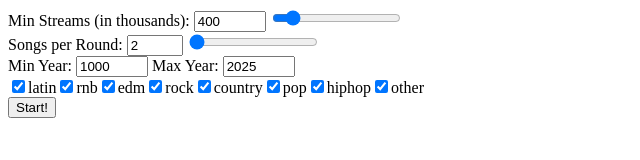
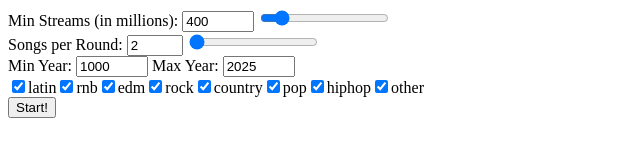
Before and after one commit to fmpreferences/spotgame-site, a SvelteKit app: page /game in a window 1280 px wide. Shown: the top 160 px of the page, without its empty margins (0-640 px from the left). Built offline with nearby package versions, Linux system fonts and the light colour scheme.

Commit message:
Fixed another typo

```diff
--- a/src/routes/game/+page.svelte
+++ b/src/routes/game/+page.svelte
@@ -195,7 +195,7 @@
 <div>
   {#if pregame}
     <label>
-      Min Streams (in thousands):
+      Min Streams (in millions):
       <input
         type="number"
         bind:value={minstreams}
```
